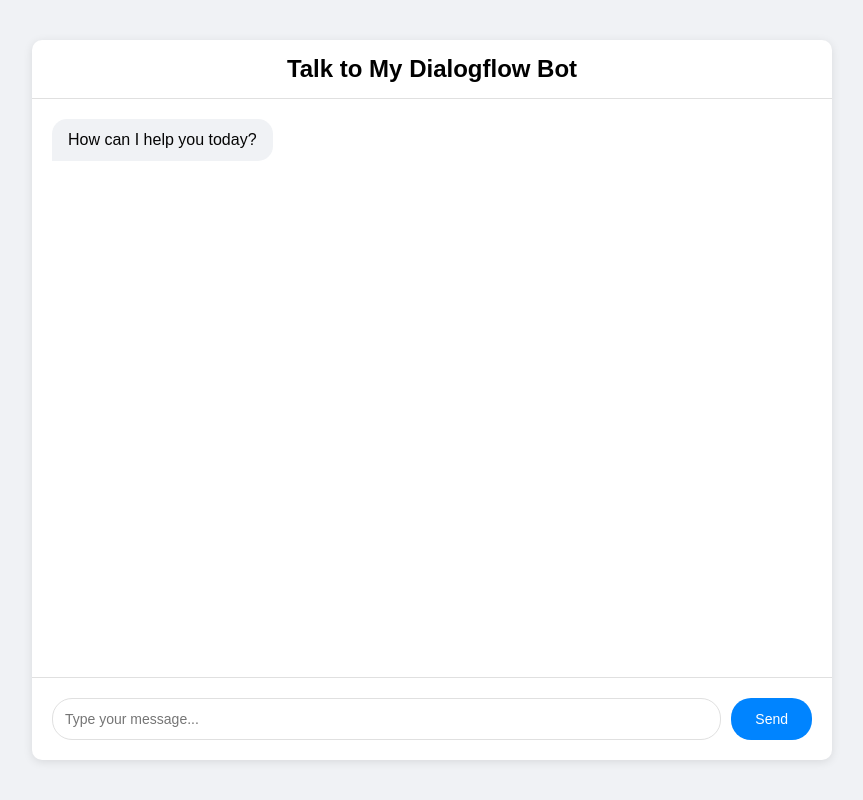
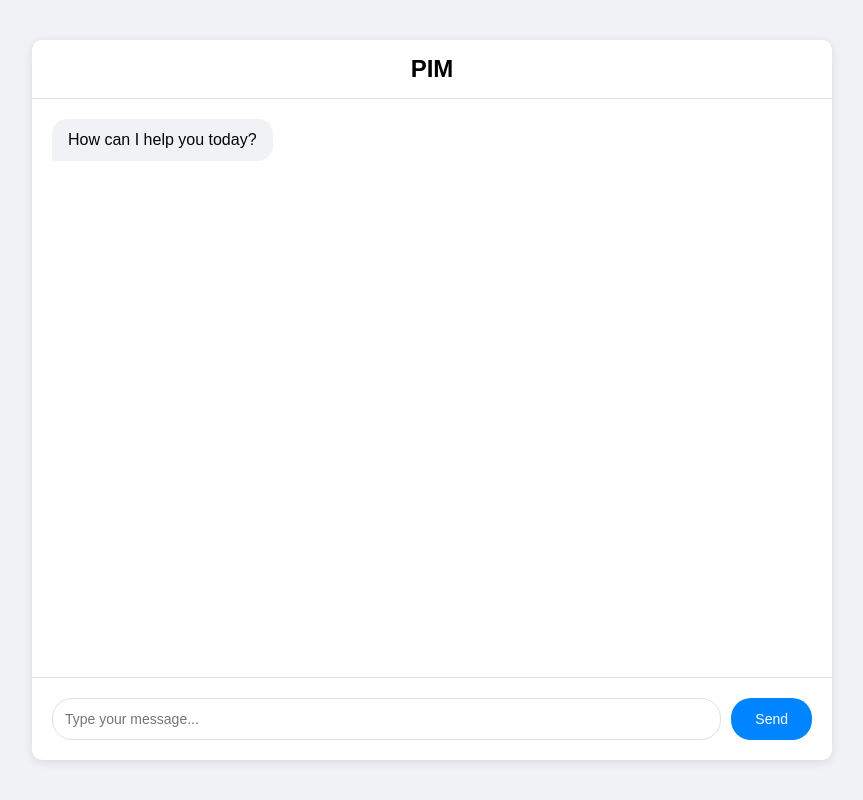
Before and after one commit to Vishal1720/dialog, a website: page public/index.html in a window 1280 px wide. Shown: the whole page, without its empty margins (208-1071 px from the left). Drawn offline with Linux system fonts and the light colour scheme.

Commit message:
Update index.html

```diff
--- a/public/index.html
+++ b/public/index.html
@@ -144,7 +144,7 @@
 <body>
   <div class="chat-container">
     <div class="chat-header">
-      <h2>Talk to My Dialogflow Bot</h2>
+      <h2>PIM</h2>
     </div>
     <div class="chat-messages" id="messages">
       <div class="message">
```
